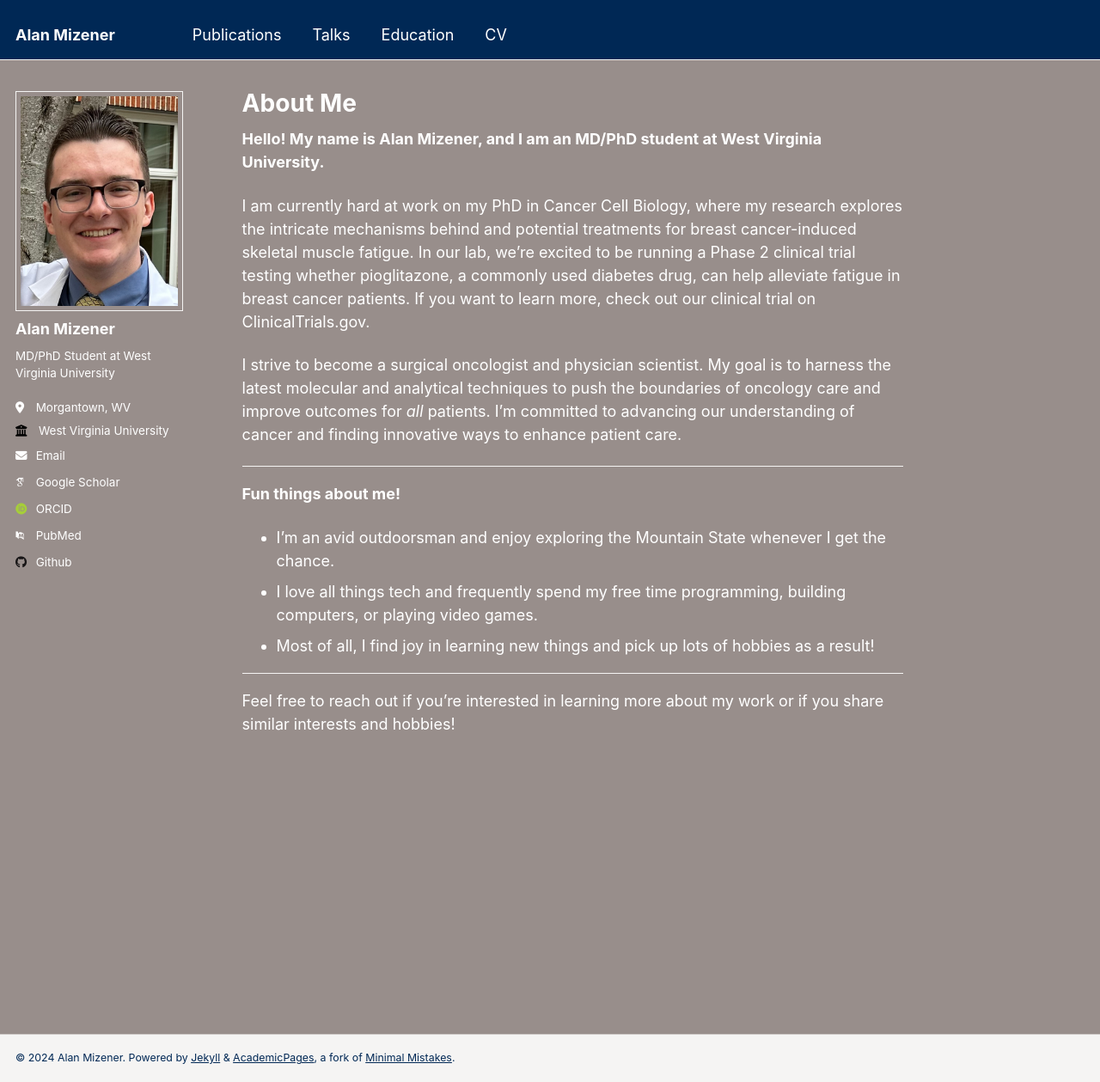
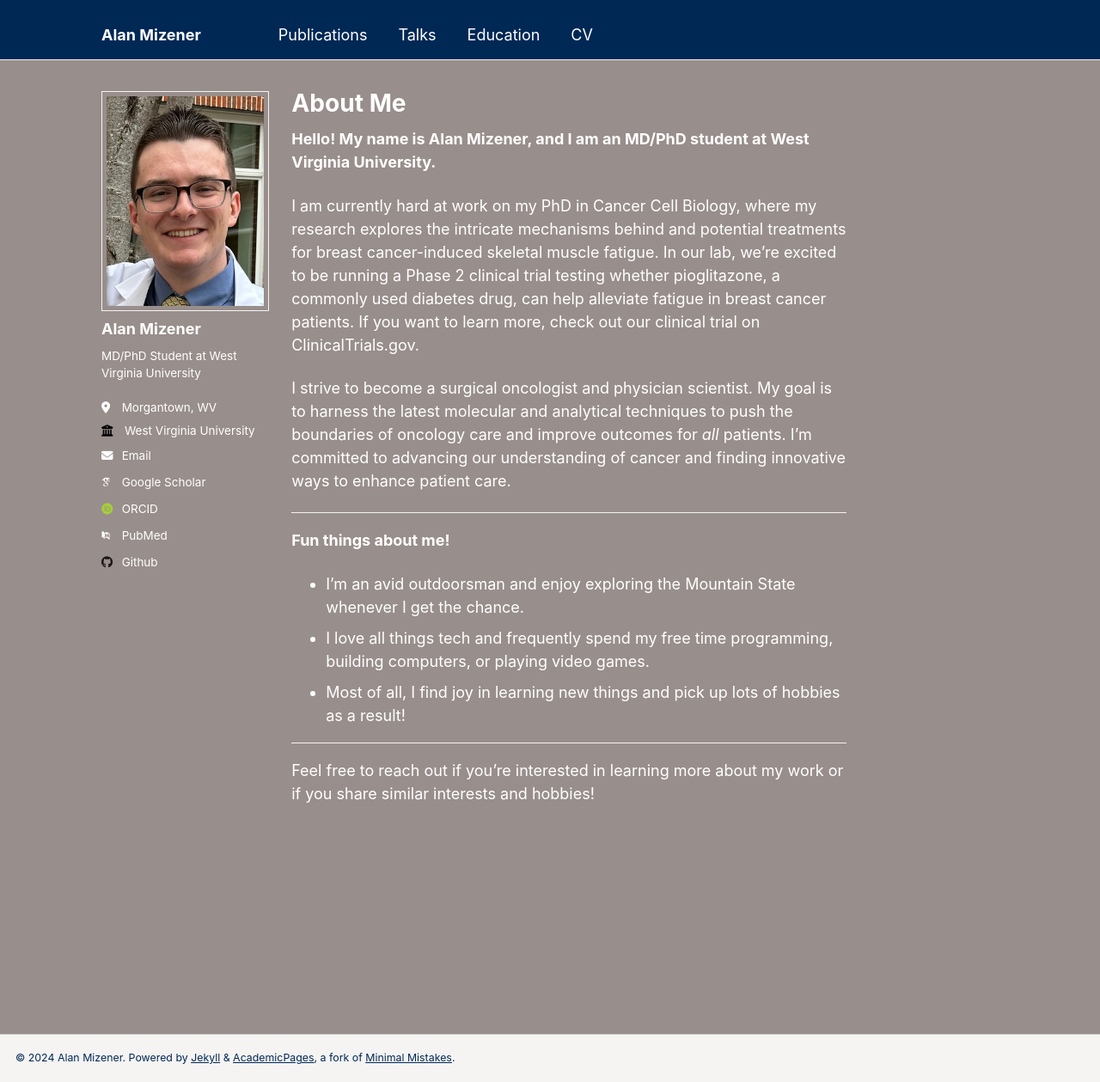
Before and after one commit to admizener/admizener.github.io, a Jekyll site: the page built from _pages/about.md, in a window 1280 px wide and 1259 px high. Shown: the whole window at 86% size. Built offline with Jekyll 4.4.1, drawn with Linux system fonts in a browser that asks for light colours; some web fonts are replaced.

Commit message:
Update _variables.scss

```diff
--- a/_sass/_variables.scss
+++ b/_sass/_variables.scss
@@ -126,8 +126,8 @@ $x-large                    : 1800px;
 $small                      : 600px !default;
 $medium                     : 768px !default;
 $medium-wide                : 900px !default;
-$large                      : 925px !default;
-$x-large                    : 1280px !default;
+$large                      : 1080px !default;
+$x-large                    : 1440px !default;
 
 /*
    Grid
```
